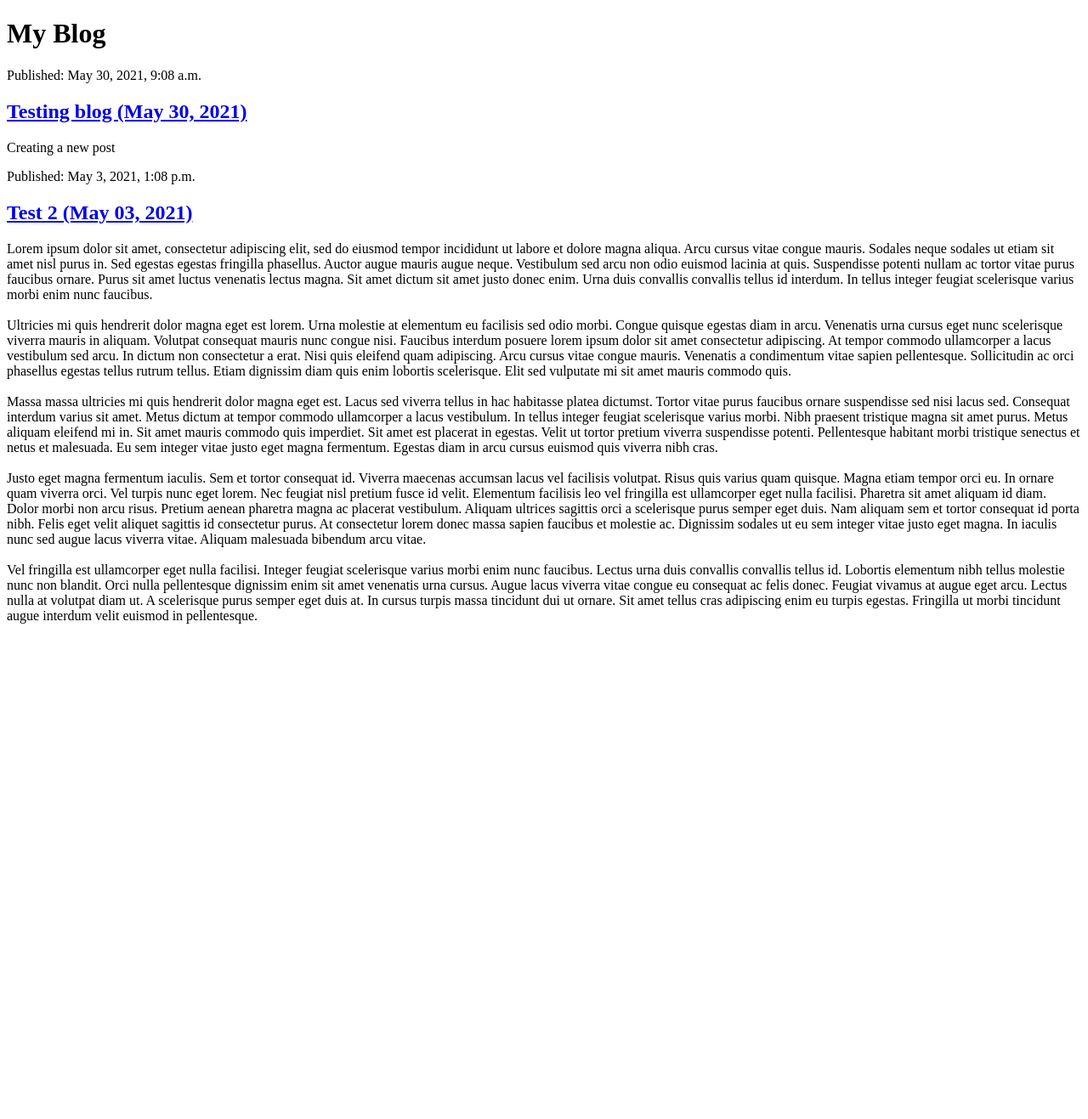
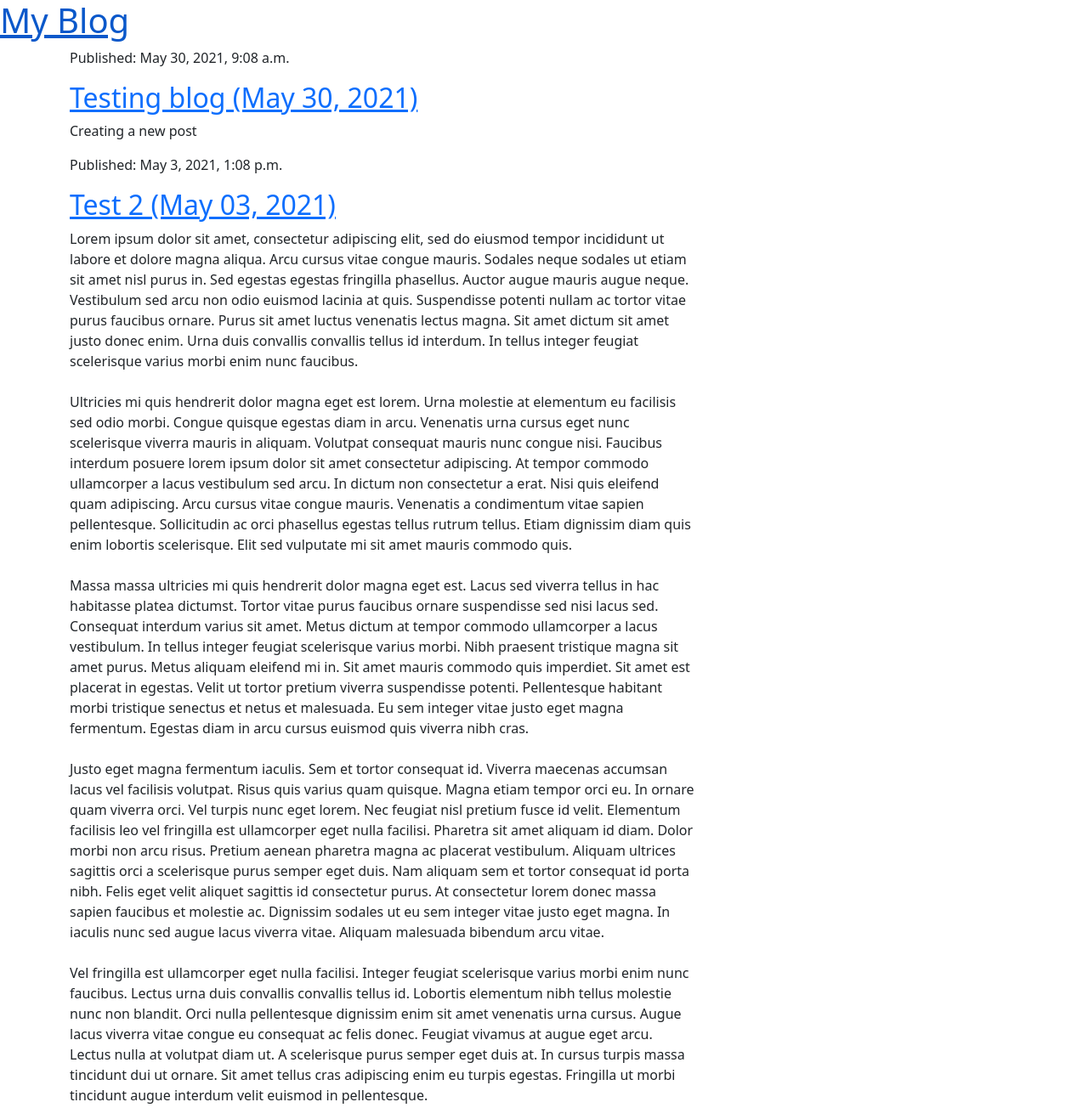
Before and after one commit to ErinCleaver-Dev/Django-Blog-App, a Django app: template blog/templates/blog/post_list.html in a window 1280 px wide. Shown: the whole page at 85% size. Before the commit the page ends 734 px from the top, so only its background shows below. Run offline with Django 3.2, Linux system fonts and the light colour scheme; the template is opened without the code that fills it: values that come from a table or form of the project are taken from there, others are empty; data comes from the database, SQL or seed files in the repository; parts of the project's set-up code (start-up, migrations or seed data) failed here and were passed over.

Commit message:
Added so that their are no duplicates
Python duplicates

```diff
--- /dev/null
+++ b/blog/templates/blog/base.html
@@ -0,0 +1,26 @@
+<!DOCType html>
+<html lang="en">
+    <head>
+        <meta charset="UTF-8" />
+        <title>My Blog</title>
+        <link rel="preconnect" href="https://fonts.gstatic.com">
+        <link href="https://fonts.googleapis.com/css2?family=Tangerine&display=swap" rel="stylesheet" type="text/css">
+        <link href="https://cdn.jsdelivr.net/npm/bootstrap@5.0.1/dist/css/bootstrap.min.css" rel="stylesheet" integrity="sha384-+0n0xVW2eSR5OomGNYDnhzAbDsOXxcvSN1TPprVMTNDbiYZCxYbOOl7+AMvyTG2x" crossorigin="anonymous">
+    </head>
+    <body>
+
+
+        <div class="page-header">
+            <h1><a href="{% url 'post_list'%}">My Blog</a></h1>
+        </div>
+        <div class="content container">
+            <div class="row">
+            <div class="col-md-8">
+                {% block content %}
+                {% endblock %}
+            <div>
+            </div>
+        </div>
+
+    </body>
+</html>
--- a/blog/templates/blog/post_list.html
+++ b/blog/templates/blog/post_list.html
@@ -1,11 +1,5 @@
-<!DOCType html>
-<html lang="en">
-    <head>
-        <meta charset="UTF-8" />
-        <title>My Blog</title>
-    </head>
-    <body>
-        <h1>My Blog</h1>
+{% extends "blog/base.html" %}
+{% block content %}
     {% for post in posts %}
         <div>
             <p>Published: {{post.published_date}}</p>
@@ -13,5 +7,4 @@
             <p>{{post.text|linebreaksbr}} </p>
         </div>
     {% endfor %}
-    </body>
-</html>
+{% endblock %}
```
Also changed, not shown: blog/templates/blog/post_details.html (+3 -10 lines). Lines whose indentation alone changed are shown as unchanged.
